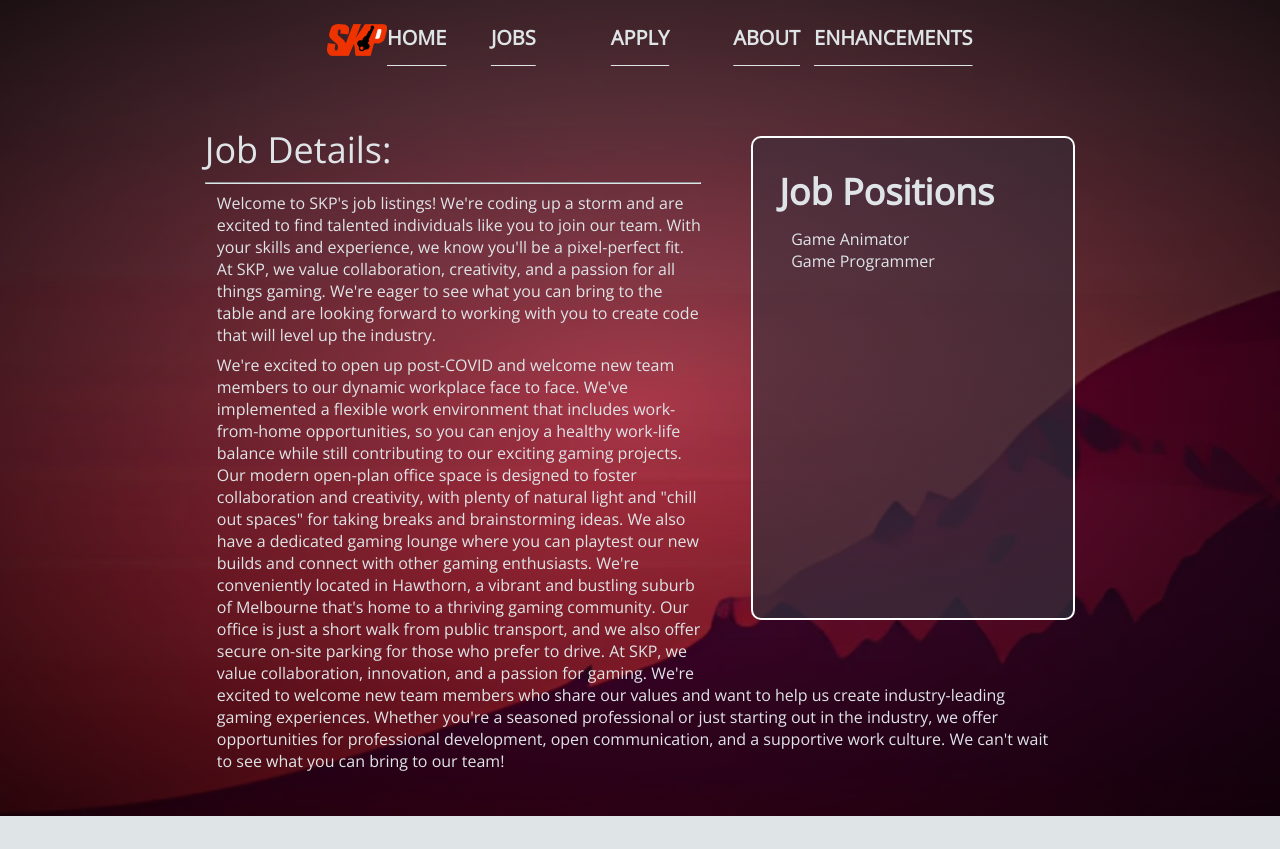
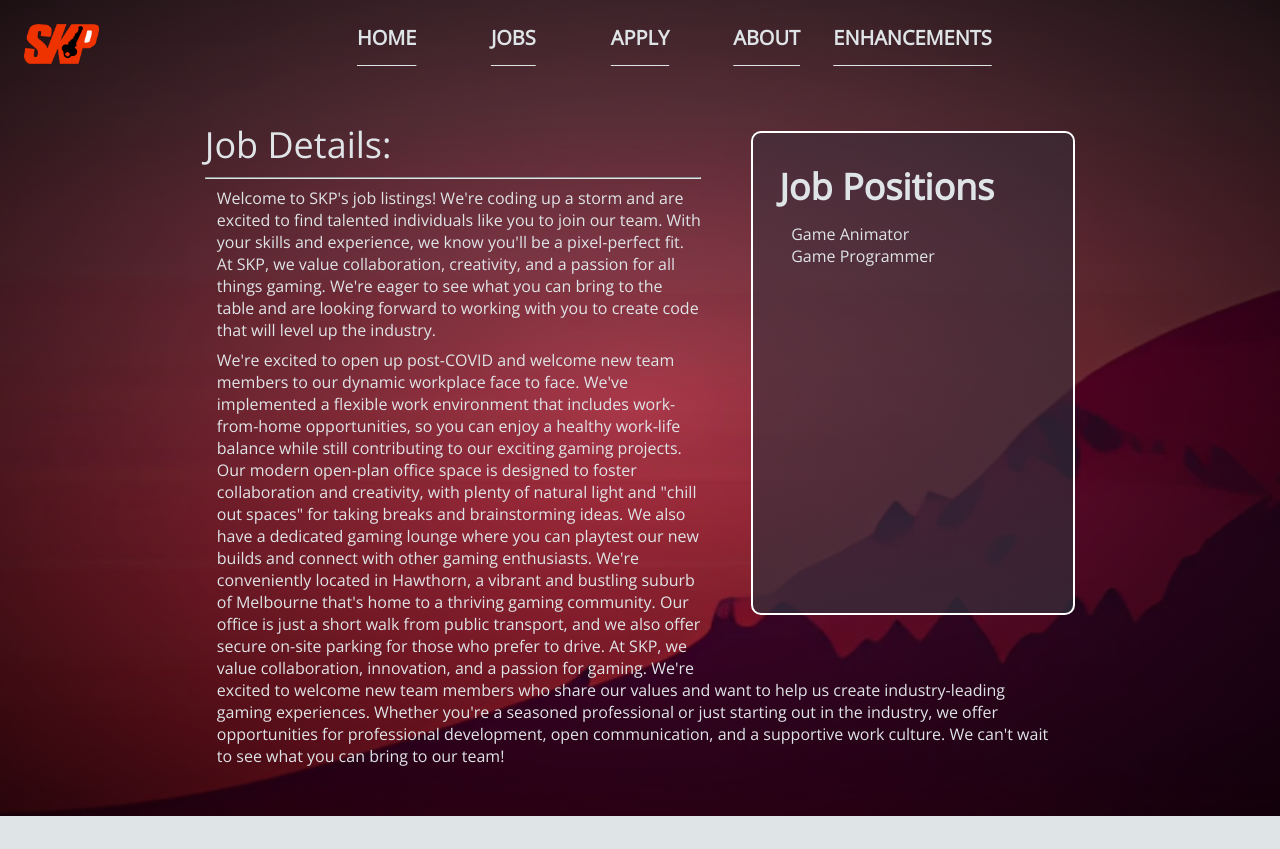
Before and after one commit to achuchuva/samurai-kamikaze-pilots, a PHP site: page /jobs.html in a window 1280 px wide. Shown: the top 849 px of the page. Run offline with PHP 8.4, Linux system fonts and the light colour scheme.

Commit message:
Redid the image

```diff
--- a/enhancements.html
+++ b/enhancements.html
@@ -5,6 +5,7 @@
     <meta charset="UTF-8">
     <meta http-equiv="X-UA-Compatible" content="IE=edge">
     <meta name="viewport" content="width=device-width, initial-scale=1.0">
+    <meta name="keywords" content="HTML, CSS">
     <meta name="description" content="Enhancements to the SKP web page">
     <meta name="author" content="Anton Chuchuva">
     <link rel="stylesheet" href="styles/style.css">
@@ -22,10 +23,11 @@
             <img src="images/hamburger-icon.png" alt="Hamburger Icon">
         </label>
 
+        <img src="./images/SKPLogo.png" class="logo" alt="HOME">
 
         <nav id="top">
             <a href="index.html">
-                <div><img class="logo" src="./images/SKPLogo.png" alt="HOME"> HOME </div>
+                <div> HOME </div>
             </a>
             <a href="jobs.html">
                 <div> JOBS </div>
@@ -45,6 +47,7 @@
             <h1>Enhancements</h1>
             <hr>
             <br>
+            <!-- Buttons for scrolling down to the enhancements -->
             <div>
                 <a class="button" href="#image-map">
                     THE IMAGE MAP
@@ -57,6 +60,7 @@
 
     </div>
 
+    <!-- -->
     <section id="secondary">
         <div id="image-map">
             <h2>The Image Map</h2>
--- a/index.html
+++ b/index.html
@@ -5,6 +5,7 @@
     <meta charset="UTF-8">
     <meta http-equiv="X-UA-Compatible" content="IE=edge">
     <meta name="viewport" content="width=device-width, initial-scale=1.0">
+    <meta name="keywords" content="HTML, CSS">
     <meta name="description" content="Landing page for SKP Secret Key Productions">
     <meta name="author" content="Devarsh">
     <link rel="stylesheet" href="styles/style.css">
@@ -22,9 +23,11 @@
             <img src="images/hamburger-icon.png" alt="Hamburger Icon">
         </label>
 
+        <img src="./images/SKPLogo.png" class="logo" alt="HOME">
+
         <nav>
             <a href="index.html">
-                <div> <img src="./images/SKPLogo.png" alt="HOME">HOME </div>
+                <div> HOME </div>
             </a>
             <a href="jobs.html">
                 <div> JOBS </div>
@@ -40,6 +43,7 @@
             </a>
         </nav>
 
+        <!-- Index section -->
         <div class="index-content">
             <section>
                 <h2>
--- a/jobs.html
+++ b/jobs.html
@@ -5,6 +5,7 @@
     <meta charset="UTF-8">
     <meta http-equiv="X-UA-Compatible" content="IE=edge">
     <meta name="viewport" content="width=device-width, initial-scale=1.0">
+    <meta name="keywords" content="HTML, CSS">
     <meta name="description" content="Job descriptions for work at SKP Secret Key Productions">
     <meta name="author" content="Shandor">
     <link rel="stylesheet" href="styles/style.css">
@@ -22,9 +23,11 @@
             <img src="images/hamburger-icon.png" alt="Hamburger Icon">
         </label>
 
+        <img src="./images/SKPLogo.png" class="logo" alt="HOME">
+
         <nav>
             <a href="index.html">
-                <div> <img src="./images/SKPLogo.png" alt="HOME">HOME </div>
+                <div> HOME </div>
             </a>
             <a href="jobs.html">
                 <div> JOBS </div>
@@ -115,7 +118,6 @@
                     programmers to craft a world where every move counts and gameplay is always engaging.
                     So, if you're ready to bring your A-game and join us on our quest for gaming greatness,
                     then let's power up and press start!
-
                 </p>
 
                 <p>
@@ -203,7 +205,7 @@
 
             <br>
 
-            <section id="training">
+            <section>
                 <h3>Training for both Animator entry streams:</h3>
 
                 <p>
--- a/styles/mobile.css
+++ b/styles/mobile.css
@@ -27,6 +27,12 @@
     height: 400px;
     /* Z-index used to place checkbox above collapsed nav */
     z-index: 0;
+  }
+
+  /* Shift the logo to the right */
+  .logo {
+    left: auto;
+    right: calc(1vh + 16px);
   }
 
   #navbar-checkbox:not(:checked)~nav {
--- a/styles/style.css
+++ b/styles/style.css
@@ -12,6 +12,14 @@ Authors William and Anton Chuchuva*/
   padding: 0px;
   font-family: Open Sans;
   scroll-behavior: smooth;
+}
+
+/* Logo styling */
+.logo {
+  width: 75px;
+  position: absolute;
+  top: calc(1vh + 16px);
+  left: calc(1vh + 16px);
 }
 
 /* Nav styling */
@@ -44,12 +52,6 @@ nav div {
   width: 120px;
   border-radius: 10px;
   transition: 0.2s ease-in-out;
-  display: flex;
-  justify-content: center;
-}
-
-nav img {
-  width: 60px;
 }
 
 /* By defualt hide the checkbox for the collapsible menu */
```
Also changed, not shown: about.html (+4 -3 lines), apply.html (+45 -42 lines).
